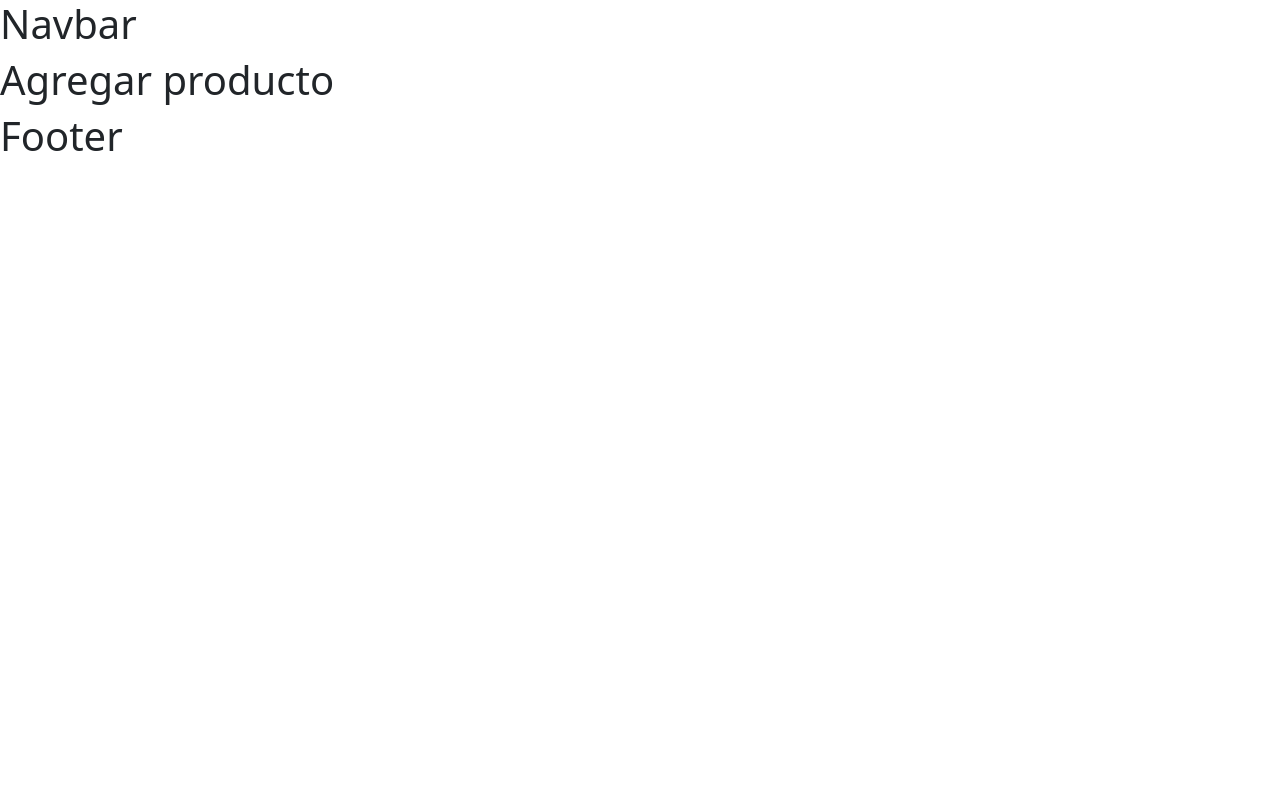
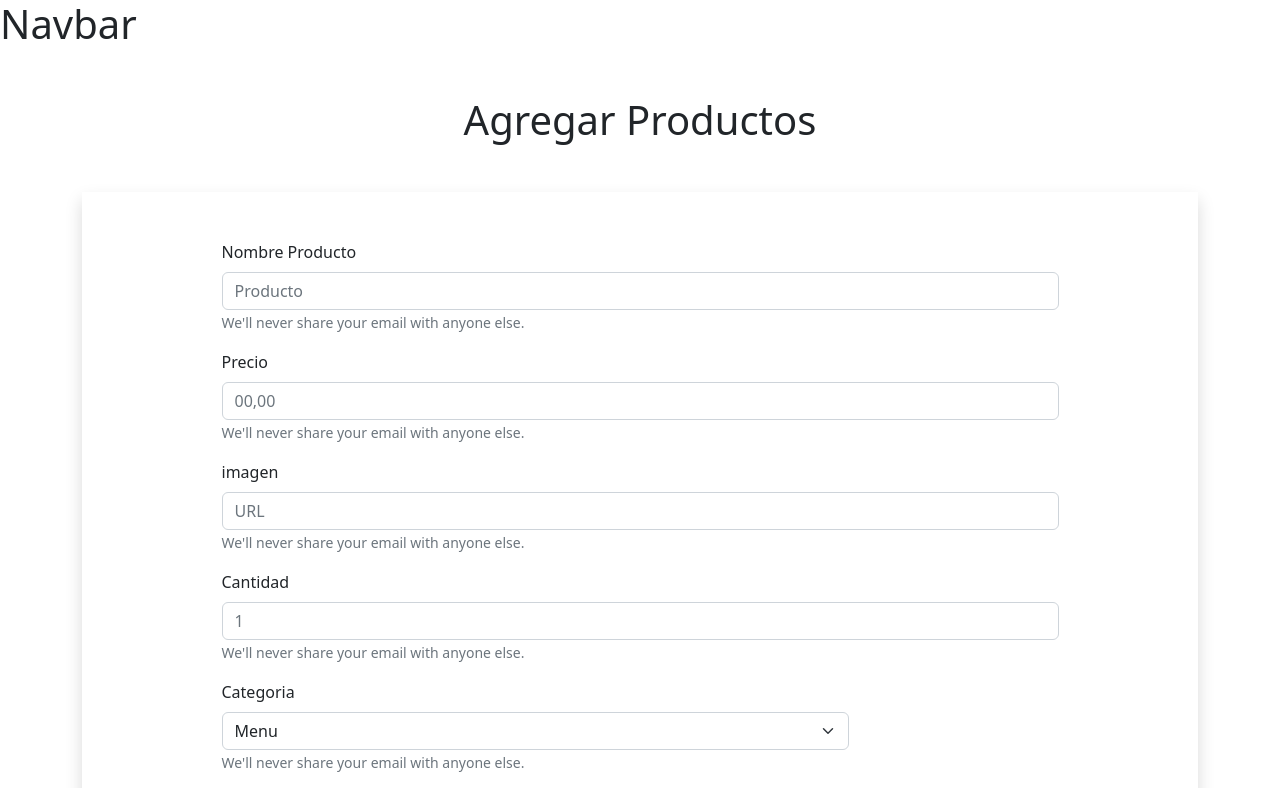
Before and after one commit to 22AGabriel/PF-Restaurante, a React (Create React App) app: page /administrar/agregar in a window 1280 px wide. Shown: the top 788 px of the page. Built offline with nearby package versions, Linux system fonts and the light colour scheme.

Commit message:
agregamos el formulario al componente editarProducto

```diff
--- a/src/components/views/producto/AgregarProducto.jsx
+++ b/src/components/views/producto/AgregarProducto.jsx
@@ -1,11 +1,70 @@
-import React from 'react';
+import React from "react";
+import { Container, Form, Button } from "react-bootstrap";
 
 const AgregarProducto = () => {
-    return (
-        <div>
-            <h1>Agregar producto</h1>
+  return (
+    <Container>
+      <div className=" my-5">
+        <h1 className="text-center my-5">Agregar Productos</h1>
+        <div className="shadow py-5 w-100 mx-auto">
+          <Form className="w-75 mx-auto">
+            <Form.Group className="mb-3" controlId="formBasicEmail">
+              <Form.Label>Nombre Producto</Form.Label>
+              <Form.Control type="text" placeholder="Producto" />
+              <Form.Text className="text-muted">
+                We'll never share your email with anyone else.
+              </Form.Text>
+            </Form.Group>
+
+            <Form.Group className="mb-3" controlId="formBasicPassword">
+              <Form.Label>Precio</Form.Label>
+              <Form.Control type="text" placeholder="00,00" />
+              <Form.Text className="text-muted">
+                We'll never share your email with anyone else.
+              </Form.Text>
+            </Form.Group>
+
+            <Form.Group className="mb-3" controlId="formBasicPassword">
+              <Form.Label>imagen</Form.Label>
+              <Form.Control type="text" placeholder="URL" />
+              <Form.Text className="text-muted">
+                We'll never share your email with anyone else.
+              </Form.Text>
+            </Form.Group>
+
+            <Form.Group className="mb-3" controlId="formBasicPassword">
+              <Form.Label>Cantidad</Form.Label>
+              <Form.Control type="text" placeholder="1" />
+              <Form.Text className="text-muted">
+                We'll never share your email with anyone else.
+              </Form.Text>
+            </Form.Group>
+
+            <Form.Group className="mb-3" controlId="formBasicPassword">
+              <Form.Label>Categoria</Form.Label>
+              <Form.Select aria-label="Default select example" className="w-75">
+                <Form.Label>Cantidad</Form.Label>
+                <option value="">Menu</option>
+                <option value="Sandwich">Sandwich</option>
+                <option value="Plato">Al plato</option>
+                <option value="Pures">Pures</option>
+                <option value="Agregados">Agregados</option>
+                <option value="Bebida sin alcohol">Bebidas sin alcohol</option>
+                <option value="Bebidas con alcohol">Bebidas con alcohol</option>
+              </Form.Select>
+              <Form.Text className="text-muted">
+                We'll never share your email with anyone else.
+              </Form.Text>
+            </Form.Group>
+
+            <Button variant="primary" type="submit">
+              Submit
+            </Button>
+          </Form>
         </div>
-    );
+      </div>
+    </Container>
+  );
 };
 
 export default AgregarProducto;
--- a/src/components/views/producto/EditarProducto.jsx
+++ b/src/components/views/producto/EditarProducto.jsx
@@ -1,11 +1,73 @@
-import React from 'react';
+import React from "react";
+import { Container, Form, Button } from "react-bootstrap";
 
 const EditarProducto = () => {
-    return (
-        <div>
-            <h1>Editar Producto</h1>
+  return (
+    <Container>
+      <div className="w-100 mx-auto my-5">
+        <h1 className="text-center my-5">Editar Producto</h1>
+        <div className="shadow px-5 py-5 w-100 mx-auto">
+          <Form className="w-75 mx-auto">
+            <Form.Group className="mb-3" controlId="formBasicEmail">
+              <Form.Label>Nombre Producto</Form.Label>
+              <Form.Control type="text" placeholder="Producto" />
+              <Form.Text className="text-muted">
+                We'll never share your email with anyone else.
+              </Form.Text>
+            </Form.Group>
+
+            <Form.Group className="mb-3" controlId="formBasicPassword">
+              <Form.Label>Precio</Form.Label>
+              <Form.Control type="text" placeholder="00,00" />
+              <Form.Text className="text-muted">
+                We'll never share your email with anyone else.
+              </Form.Text>
+            </Form.Group>
+
+            <Form.Group className="mb-3" controlId="formBasicPassword">
+              <Form.Label>imagen</Form.Label>
+              <Form.Control type="text" placeholder="URL" />
+              <Form.Text className="text-muted">
+                We'll never share your email with anyone else.
+              </Form.Text>
+            </Form.Group>
+
+            <Form.Group className="mb-3" controlId="formBasicPassword">
+              <Form.Label>Cantidad</Form.Label>
+              <Form.Control type="text" placeholder="1" />
+              <Form.Text className="text-muted">
+                We'll never share your email with anyone else.
+              </Form.Text>
+            </Form.Group>
+
+
+            <Form.Group className="mb-3" controlId="formBasicPassword">
+              <Form.Label>Categoria</Form.Label>
+              <Form.Select aria-label="Default select example">
+              <Form.Label>Cantidad</Form.Label>
+              <option value="">Menu</option>
+              <option value="Sandwich">Sandwich</option>
+              <option value="Plato">Al plato</option>
+              <option value="Pures">Pures</option>
+              <option value="Agregados">Agregados</option>
+              <option value="Bebida sin alcohol">Bebidas sin alcohol</option>
+              <option value="Bebidas con alcohol">Bebidas con alcohol</option>
+            </Form.Select>
+            <Form.Text className="text-muted">
+                We'll never share your email with anyone else.
+              </Form.Text>
+            </Form.Group>
+
+
+
+            <Button variant="primary" type="submit">
+              Submit
+            </Button>
+          </Form>
         </div>
-    );
+      </div>
+    </Container>
+  );
 };
 
 export default EditarProducto;
```
